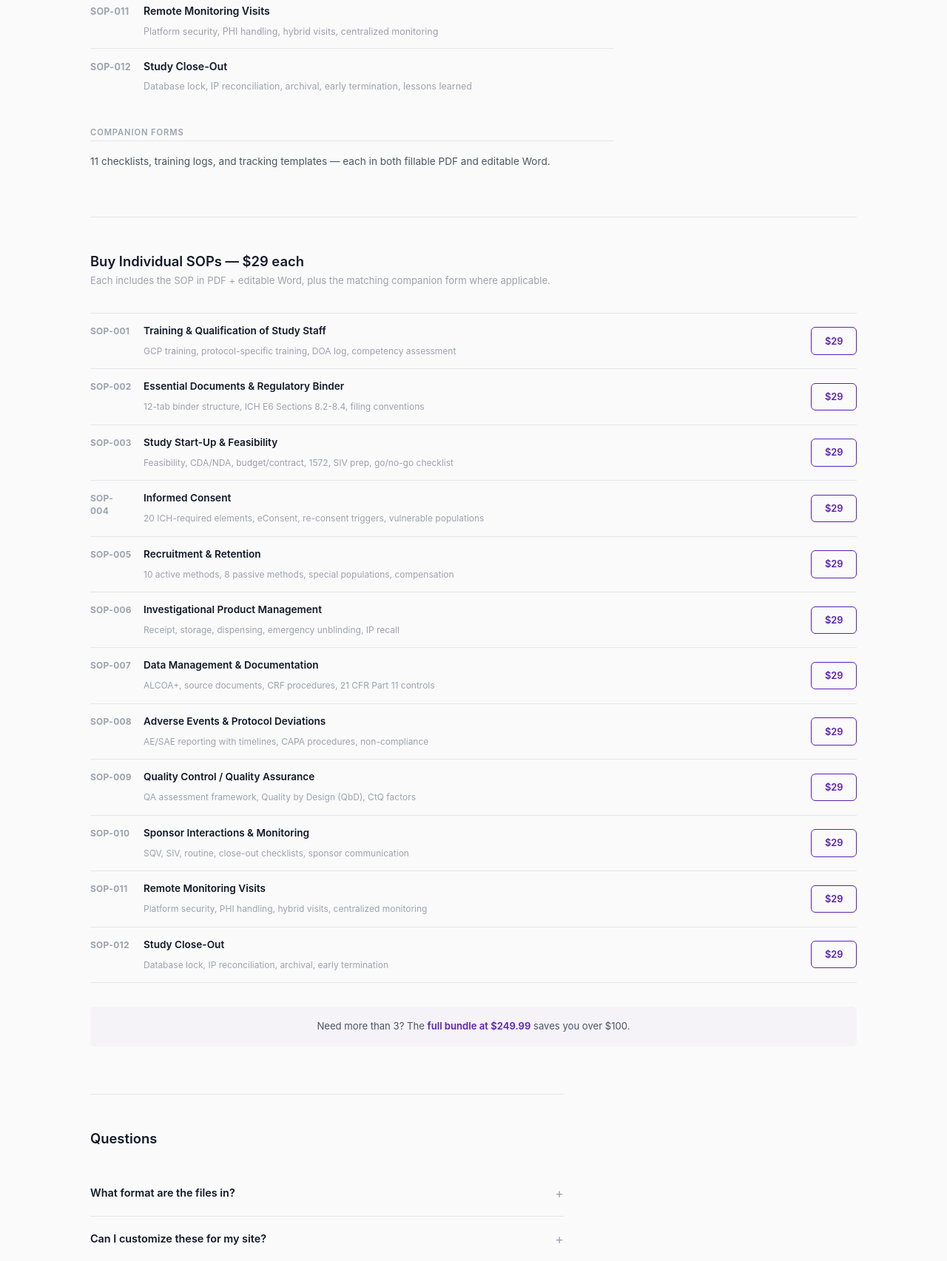
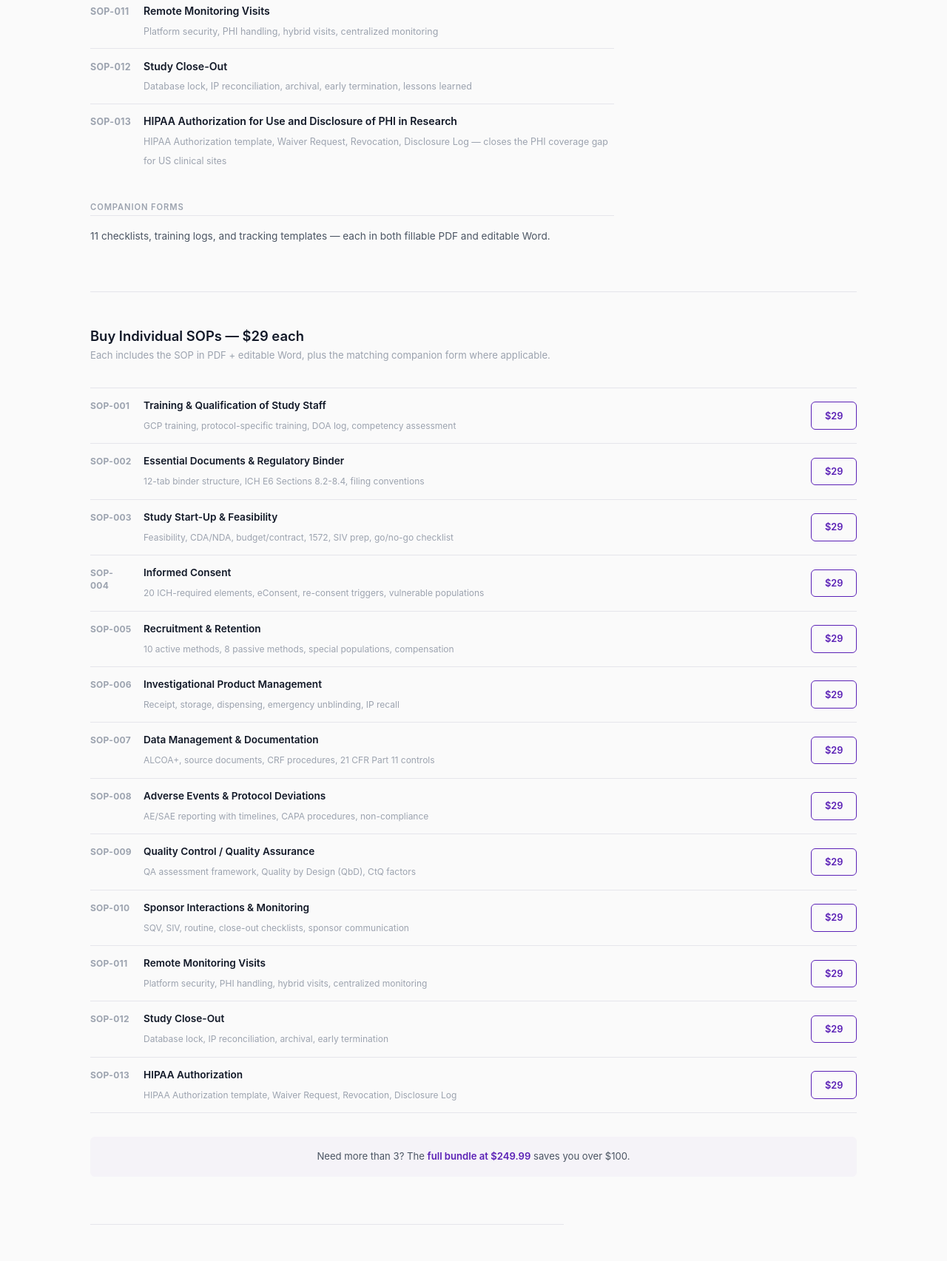
Before and after one commit to PurpleDirective/purple-directive-site, an Astro site: page /sop-bundle in a window 1280 px wide. Shown: the part 2634-4339 px from the top of the page at 74% size. Built offline with nearby package versions, Linux system fonts and the light colour scheme; Astro itself is replaced by a stand-in of ours.

Commit message:
sop-bundle: add SOP-013 HIPAA Authorization row to bundle + individual list
Adds SOP-013 (HIPAA Authorization) to two places on the public bundle page:

1. Full Bundle Contents list — new <li> after SOP-012, mirrors existing
   row markup. Closes the count/list visual mismatch where the page said
   "13 SOPs" but the bullets only went to SOP-012.

2. Individual purchase section — new $29 buy button row, links to the new
   Stripe Payment Link `https://buy.stripe.com/28E6oHeHta093ayawt3gk0p`
   (plink_1TWJjjHnp7WF503fF0hJPFad, product prod_UVKNrZgI9046EG, price
   price_1TWJjLHnp7WF503flDKe15N5, $29.00 USD one-time).

Stripe artifacts created this session (via REST API on the rotated key at
`pass purpledirective/stripe/secret-key`):
- product prod_UVKNrZgI9046EG — "SOP-013: HIPAA Authorization"
- price price_1TWJjLHnp7WF503flDKe15N5 — $29 one-time
- payment_link plink_1TWJjjHnp7WF503fF0hJPFad — mirrors SOP-012 config
  (after_completion → /thank-you, billing_address_collection auto,
  customer_creation if_required, howdidyouhear referral dropdown with same
  10 options)

Bundle product `prod_UCxNMBGwtvBodY` description was also updated this
session (12→13 + restored two lost "+" signs in PDF/95 references).

Delivery wiring (PRODUCT_SOP_MAP in sop-delivery app.py) added in companion
commit in the PurpleDirective monorepo. NOT yet deployed to purplecore —
until purplecore is updated, SOP-013 individual purchases will hit the
fallback path and deliver the bundle ZIP instead of the SOP-013 ZIP.
Bundle ZIP on purplecore is also stale (Mar 24, pre-SOP-013) and needs a
fresh upload. Both deploys gated on TASK-0512-012 closeout.

Page verified locally via astro dev preview: all 13 rows render in both
lists, SOP-013 individual buy URL resolves to the new plink.

Tracks TASK-0512-012.

```diff
--- a/src/pages/sop-bundle.astro
+++ b/src/pages/sop-bundle.astro
@@ -189,6 +189,13 @@ import Base from '../layouts/Base.astro';
               <span>Database lock, IP reconciliation, archival, early termination, lessons learned</span>
             </div>
           </li>
+          <li>
+            <span class="sop-id">SOP-013</span>
+            <div>
+              <strong>HIPAA Authorization for Use and Disclosure of PHI in Research</strong>
+              <span>HIPAA Authorization template, Waiver Request, Revocation, Disclosure Log — closes the PHI coverage gap for US clinical sites</span>
+            </div>
+          </li>
         </ol>
 
         <h3 class="list-group-label">Companion Forms</h3>
@@ -340,6 +347,16 @@ import Base from '../layouts/Base.astro';
           </div>
         </div>
         <a href="https://buy.stripe.com/00w7sLczl3BL9yW9sp3gk0e?client_reference_id=lp-sop-012" class="individual-buy">$29</a>
+      </div>
+      <div class="individual-item">
+        <div class="individual-info">
+          <span class="individual-num">SOP-013</span>
+          <div>
+            <strong>HIPAA Authorization</strong>
+            <span>HIPAA Authorization template, Waiver Request, Revocation, Disclosure Log</span>
+          </div>
+        </div>
+        <a href="https://buy.stripe.com/28E6oHeHta093ayawt3gk0p?client_reference_id=lp-sop-013" class="individual-buy">$29</a>
       </div>
     </div>
 
```
